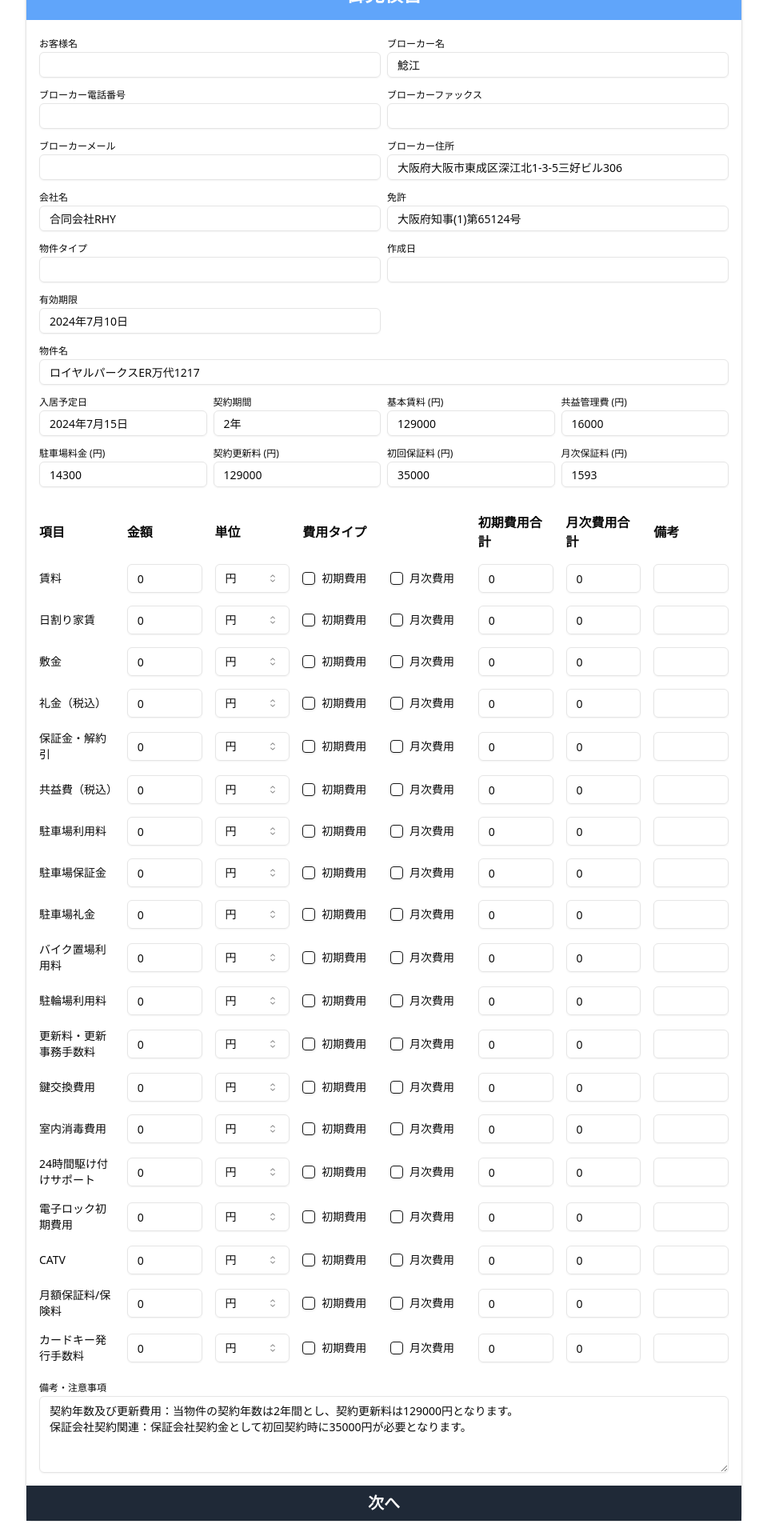
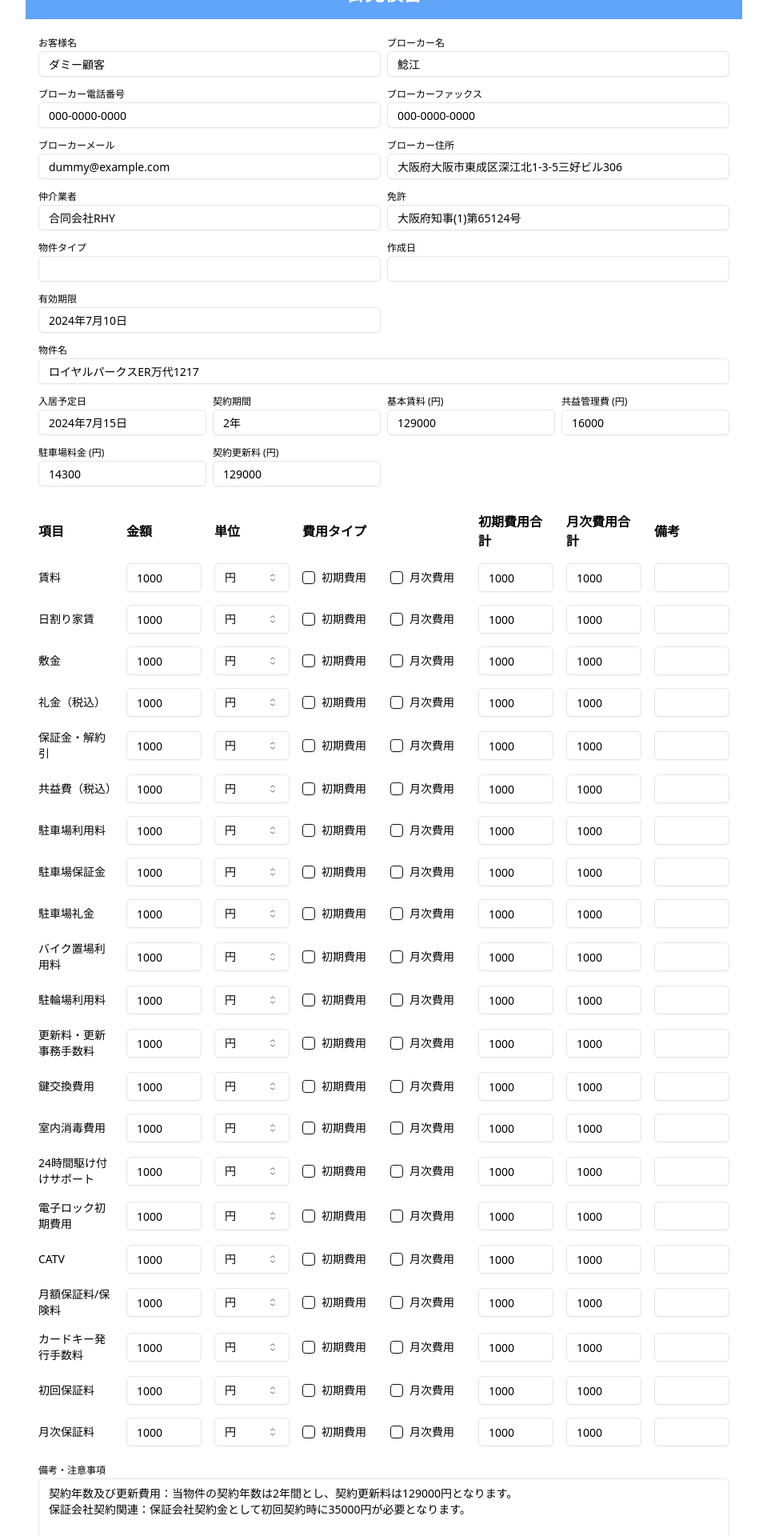
Before and after one commit to keitanamazue/estimation, a Next.js app: page / in a window 1280 px wide. Shown: the part 40-1960 px from the top of the page at 80% size, without its empty margins (160-1119 px from the left). Built offline with nearby package versions, Linux system fonts and the light colour scheme.

Commit message:
一旦いい感じに

```diff
--- a/package.json
+++ b/package.json
@@ -3,9 +3,9 @@
   "version": "0.1.0",
   "private": true,
   "scripts": {
-    "dev": "next dev",
+    "dev": "NODE_ENV=development next dev",
     "build": "next build",
-    "start": "next start",
+    "start": "NODE_ENV=prod next start",
     "lint": "next lint"
   },
   "dependencies": {
--- a/src/app/jotai.tsx
+++ b/src/app/jotai.tsx
@@ -20,15 +20,17 @@ const initialCosts = [
 	"CATV",
 	"月額保証料/保険料",
 	"カードキー発行手数料",
+	"初回保証料 ",
+	"月次保証料",
 ].map((item) => ({
 	項目: item,
-  金額: 0,
-  単位: "円",
-  初期費用: false,
-  月次費用: false,
-  初期費用合計: 0,
-  月次費用合計: 0,
-  備考: "",
+	金額: process.env.NODE_ENV === "development" ? 1000 : 0,
+	単位: process.env.NODE_ENV === "development" ? "円" : "円",
+	初期費用: process.env.NODE_ENV === "development" ? false : false,
+	月次費用: process.env.NODE_ENV === "development" ? false : false,
+	初期費用合計: process.env.NODE_ENV === "development" ? 1000 : 0,
+	月次費用合計: process.env.NODE_ENV === "development" ? 1000 : 0,
+	備考: process.env.NODE_ENV === "development" ? "" : "",
 }));
 
 type ContactFormState = {
@@ -73,14 +75,14 @@ type ContactFormState = {
 
 export const contactFormAtom = atom<ContactFormState>({
 	customer: {
-    name: "",
+		name: process.env.NODE_ENV === "development" ? "ダミー顧客" : "",
 	},
 	broker: {
 		name: "鯰江",
 		company_name: "合同会社RHY",
-    tel: "",
-    fax: "",
-    email: "",
+		tel: process.env.NODE_ENV === "development" ? "000-0000-0000" : "",
+		fax: process.env.NODE_ENV === "development" ? "000-0000-0000" : "",
+		email: process.env.NODE_ENV === "development" ? "dummy@example.com" : "",
 		address: "大阪府大阪市東成区深江北1-3-5三好ビル306",
 		license: "大阪府知事(1)第65124号",
 	},
@@ -88,17 +90,20 @@ export const contactFormAtom = atom<ContactFormState>({
 		name: "ロイヤルパークスER万代1217",
 		type: "",
 		creationDate: "",
-    expirationDate: "2024年7月10日",
-    moveInDate: "2024年7月15日",
-    contractPeriod: "2年",
-    contractRenewalFee: 129000,
-    basicRent: 129000,
-    managementFee: 16000,
-    parkingFee: 14300,
-    initialGuaranteeFee: 35000,
-    monthlyGuaranteeFee: 1593,
+		expirationDate:
+			process.env.NODE_ENV === "development" ? "2024年7月10日" : "",
+		moveInDate: process.env.NODE_ENV === "development" ? "2024年7月15日" : "",
+		contractPeriod: process.env.NODE_ENV === "development" ? "2年" : "",
+		contractRenewalFee: process.env.NODE_ENV === "development" ? 129000 : 0,
+		basicRent: process.env.NODE_ENV === "development" ? 129000 : 0,
+		managementFee: process.env.NODE_ENV === "development" ? 16000 : 0,
+		parkingFee: process.env.NODE_ENV === "development" ? 14300 : 0,
+		initialGuaranteeFee: process.env.NODE_ENV === "development" ? 35000 : 0,
+		monthlyGuaranteeFee: process.env.NODE_ENV === "development" ? 1593 : 0,
 	},
 	costs: initialCosts,
 	remarks:
-    "契約年数及び更新費用：当物件の契約年数は2年間とし、契約更新料は129000円となります。\n保証会社契約関連：保証会社契約金として初回契約時に35000円が必要となります。",
+		process.env.NODE_ENV === "development"
+			? "契約年数及び更新費用：当物件の契約年数は2年間とし、契約更新料は129000円となります。\n保証会社契約関連：保証会社契約金として初回契約時に35000円が必要となります。"
+			: "",
 });
--- a/src/app/page.tsx
+++ b/src/app/page.tsx
@@ -25,9 +25,19 @@ import {
 	SelectValue,
 } from "@/components/ui/select";
 import Link from "next/link";
+import { useState } from "react";
 
 function EstimateForm() {
+	const router = useRouter();
 	const [value, setValue] = useAtom(contactFormAtom);
+	const [formValue, setFormValue] = useState(value);
+
+	const onHandleNextPage = () => {
+		console.log({ formValue });
+
+		setValue(formValue);
+		router.push("/estimation");
+	};
 
 	return (
 		<div>
@@ -44,10 +54,10 @@ function EstimateForm() {
 							</Label>
 							<Input
 								id="property_name"
-                value={value.customer.name}
+								value={formValue.customer.name}
 								onChange={(e) =>
-                  setValue({
-                    ...value,
+									setFormValue({
+										...formValue,
 										customer: { ...value.customer, name: e.target.value },
 									})
 								}
@@ -63,11 +73,11 @@ function EstimateForm() {
 							</Label>
 							<Input
 								id="property_name"
-                value={value.broker.name}
+								value={formValue.broker.name}
 								onChange={(e) =>
-                  setValue({
-                    ...value,
-                    broker: { ...value.broker, name: e.target.value },
+									setFormValue({
+										...formValue,
+										broker: { ...formValue.broker, name: e.target.value },
 									})
 								}
 								className="h-8 text-sm"
@@ -79,11 +89,11 @@ function EstimateForm() {
 							</Label>
 							<Input
 								id="brokerTel"
-                value={value.broker.tel}
+								value={formValue.broker.tel}
 								onChange={(e) =>
-                  setValue({
-                    ...value,
-                    broker: { ...value.broker, tel: e.target.value },
+									setFormValue({
+										...formValue,
+										broker: { ...formValue.broker, tel: e.target.value },
 									})
 								}
 								className="h-8 text-sm"
@@ -95,11 +105,11 @@ function EstimateForm() {
 							</Label>
 							<Input
 								id="brokerFax"
-                value={value.broker.fax}
+								value={formValue.broker.fax}
 								onChange={(e) =>
-                  setValue({
-                    ...value,
-                    broker: { ...value.broker, fax: e.target.value },
+									setFormValue({
+										...formValue,
+										broker: { ...formValue.broker, fax: e.target.value },
 									})
 								}
 								className="h-8 text-sm"
@@ -111,11 +121,11 @@ function EstimateForm() {
 							</Label>
 							<Input
 								id="brokerEmail"
-                value={value.broker.email}
+								value={formValue.broker.email}
 								onChange={(e) =>
-                  setValue({
-                    ...value,
-                    broker: { ...value.broker, email: e.target.value },
+									setFormValue({
+										...formValue,
+										broker: { ...formValue.broker, email: e.target.value },
 									})
 								}
 								className="h-8 text-sm"
@@ -127,11 +137,11 @@ function EstimateForm() {
 							</Label>
 							<Input
 								id="brokerAddress"
-                value={value.broker.address}
+								value={formValue.broker.address}
 								onChange={(e) =>
-                  setValue({
-                    ...value,
-                    broker: { ...value.broker, address: e.target.value },
+									setFormValue({
+										...formValue,
+										broker: { ...formValue.broker, address: e.target.value },
 									})
 								}
 								className="h-8 text-sm"
@@ -141,15 +151,18 @@ function EstimateForm() {
 						{/* 仲介会社 */}
 						<div className="col-span-2">
 							<Label htmlFor="company_name" className="text-xs">
-                会社名
+								仲介業者
 							</Label>
 							<Input
 								id="company_name"
-                value={value.broker.company_name}
+								value={formValue.broker.company_name}
 								onChange={(e) =>
-                  setValue({
-                    ...value,
-                    broker: { ...value.broker, company_name: e.target.value },
+									setFormValue({
+										...formValue,
+										broker: {
+											...formValue.broker,
+											company_name: e.target.value,
+										},
 									})
 								}
 								className="h-8 text-sm"
@@ -163,11 +176,11 @@ function EstimateForm() {
 							</Label>
 							<Input
 								id="license"
-                value={value.broker.license}
+								value={formValue.broker.license}
 								onChange={(e) =>
-                  setValue({
-                    ...value,
-                    broker: { ...value.broker, license: e.target.value },
+									setFormValue({
+										...formValue,
+										broker: { ...formValue.broker, license: e.target.value },
 									})
 								}
 								className="h-8 text-sm"
@@ -182,11 +195,11 @@ function EstimateForm() {
 							</Label>
 							<Input
 								id="propertyType"
-                value={value.property.type}
+								value={formValue.property.type}
 								onChange={(e) =>
-                  setValue({
-                    ...value,
-                    property: { ...value.property, type: e.target.value },
+									setFormValue({
+										...formValue,
+										property: { ...formValue.property, type: e.target.value },
 									})
 								}
 								className="h-8 text-sm"
@@ -198,12 +211,12 @@ function EstimateForm() {
 							</Label>
 							<Input
 								id="creationDate"
-                value={value.property.creationDate}
+								value={formValue.property.creationDate}
 								onChange={(e) =>
-                  setValue({
-                    ...value,
+									setFormValue({
+										...formValue,
 										property: {
-                      ...value.property,
+											...formValue.property,
 											creationDate: e.target.value,
 										},
 									})
@@ -217,12 +230,12 @@ function EstimateForm() {
 							</Label>
 							<Input
 								id="expirationDate"
-                value={value.property.expirationDate}
+								value={formValue.property.expirationDate}
 								onChange={(e) =>
-                  setValue({
-                    ...value,
+									setFormValue({
+										...formValue,
 										property: {
-                      ...value.property,
+											...formValue.property,
 											expirationDate: e.target.value,
 										},
 									})
@@ -236,11 +249,11 @@ function EstimateForm() {
 							</Label>
 							<Input
 								id="propertyName"
-                value={value.property.name}
+								value={formValue.property.name}
 								onChange={(e) =>
-                  setValue({
-                    ...value,
-                    property: { ...value.property, name: e.target.value },
+									setFormValue({
+										...formValue,
+										property: { ...formValue.property, name: e.target.value },
 									})
 								}
 								className="h-8 text-sm"
@@ -253,12 +266,12 @@ function EstimateForm() {
               <Input
                 id="initialCost"
                 type="text"
-                value={value.property.initialCost}
+                value={formValue.property.initialCost}
                 onChange={(e) =>
-                  setValue({
-                    ...value,
+                  setFormValue({
+                    ...formValue,
                     property: {
-                      ...value.property,
+                      ...formValue.property,
                       initialCost: Number(e.target.value),
                     },
                   })
@@ -273,12 +286,12 @@ function EstimateForm() {
               <Input
                 id="monthlyFee"
                 type="text"
-                value={value.property.monthlyFee}
+                value={formValue.property.monthlyFee}
                 onChange={(e) =>
-                  setValue({
-                    ...value,
+                  setFormValue({
+                    ...formValue,
                     property: {
-                      ...value.property,
+                      ...formValue.property,
                       monthlyFee: Number(e.target.value),
                     },
                   })
@@ -292,11 +305,14 @@ function EstimateForm() {
 							</Label>
 							<Input
 								id="moveInDate"
-                value={value.property.moveInDate}
+								value={formValue.property.moveInDate}
 								onChange={(e) =>
-                  setValue({
-                    ...value,
-                    property: { ...value.property, moveInDate: e.target.value },
+									setFormValue({
+										...formValue,
+										property: {
+											...formValue.property,
+											moveInDate: e.target.value,
+										},
 									})
 								}
 								className="h-8 text-sm"
@@ -308,12 +324,12 @@ function EstimateForm() {
 							</Label>
 							<Input
 								id="contractPeriod"
-                value={value.property.contractPeriod}
+								value={formValue.property.contractPeriod}
 								onChange={(e) =>
-                  setValue({
-                    ...value,
+									setFormValue({
+										...formValue,
 										property: {
-                      ...value.property,
+											...formValue.property,
 											contractPeriod: e.target.value,
 										},
 									})
@@ -328,12 +344,12 @@ function EstimateForm() {
 							<Input
 								id="basicRent"
 								type="text"
-                value={value.property.basicRent}
+								value={formValue.property.basicRent}
 								onChange={(e) =>
-                  setValue({
-                    ...value,
+									setFormValue({
+										...formValue,
 										property: {
-                      ...value.property,
+											...formValue.property,
 											basicRent: Number(e.target.value),
 										},
 									})
@@ -348,12 +364,12 @@ function EstimateForm() {
 							<Input
 								id="managementFee"
 								type="text"
-                value={value.property.managementFee}
+								value={formValue.property.managementFee}
 								onChange={(e) =>
-                  setValue({
-                    ...value,
+									setFormValue({
+										...formValue,
 										property: {
-                      ...value.property,
+											...formValue.property,
 											managementFee: Number(e.target.value),
 										},
 									})
@@ -368,12 +384,12 @@ function EstimateForm() {
 							<Input
 								id="parkingFee"
 								type="text"
-                value={value.property.parkingFee}
+								value={formValue.property.parkingFee}
 								onChange={(e) =>
-                  setValue({
-                    ...value,
+									setFormValue({
+										...formValue,
 										property: {
-                      ...value.property,
+											...formValue.property,
 											parkingFee: Number(e.target.value),
 										},
 									})
@@ -388,53 +404,13 @@ function EstimateForm() {
 							<Input
 								id="contractRenewalFee"
 								type="text"
-                value={value.property.contractRenewalFee}
+								value={formValue.property.contractRenewalFee}
 								onChange={(e) =>
-                  setValue({
-                    ...value,
+									setFormValue({
+										...formValue,
 										property: {
-                      ...value.property,
+											...formValue.property,
 											contractRenewalFee: Number(e.target.value),
-                    },
-                  })
-                }
-                className="h-8 text-sm"
-              />
-            </div>
-            <div>
-              <Label htmlFor="initialGuaranteeFee" className="text-xs">
-                初回保証料 (円)
-              </Label>
-              <Input
-                id="initialGuaranteeFee"
-                type="text"
-                value={value.property.initialGuaranteeFee}
-                onChange={(e) =>
-                  setValue({
-                    ...value,
-                    property: {
-                      ...value.property,
-                      initialGuaranteeFee: Number(e.target.value),
-                    },
-                  })
-                }
-                className="h-8 text-sm"
-              />
-            </div>
-            <div>
-              <Label htmlFor="monthlyGuaranteeFee" className="text-xs">
-                月次保証料 (円)
-              </Label>
-              <Input
-                id="monthlyGuaranteeFee"
-                type="text"
-                value={value.property.monthlyGuaranteeFee}
-                onChange={(e) =>
-                  setValue({
-                    ...value,
-                    property: {
-                      ...value.property,
-                      monthlyGuaranteeFee: Number(e.target.value),
 										},
 									})
 								}
@@ -453,9 +429,9 @@ function EstimateForm() {
 							<div>備考</div>
 						</div>
 
-            {value.costs.map((cost, index) => (
+						{formValue.costs.map((cost, index) => (
 							<div
-                key={cost.備考}
+								key={cost.項目}
 								className="grid grid-cols-8 gap-4 items-center"
 							>
 								<Label className="text-sm font-medium">{cost.項目}</Label>
@@ -463,10 +439,12 @@ function EstimateForm() {
 									type="text"
 									value={cost.金額}
 									onChange={(e) =>
-                    setValue({
-                      ...value,
-                      costs: value.costs.map((c, i) =>
-                        i === index ? { ...c, 金額: Number(e.target.value) } : c
+										setFormValue({
+											...formValue,
+											costs: formValue.costs.map((c, i) =>
+												i === index
+													? { ...c, 金額: Number(e.target.value) }
+													: c,
 											),
 										})
 									}
@@ -476,10 +454,10 @@ function EstimateForm() {
 									<Select
 										value={cost.単位}
 										onValueChange={(val) =>
-                      setValue({
-                        ...value,
-                        costs: value.costs.map((c, i) =>
-                          i === index ? { ...c, 単位: val } : c
+											setFormValue({
+												...formValue,
+												costs: formValue.costs.map((c, i) =>
+													i === index ? { ...c, 単位: val } : c,
 												),
 											})
 										}
@@ -499,16 +477,16 @@ function EstimateForm() {
 										id={`initialCost-${index}`}
 										checked={cost.初期費用}
 										onCheckedChange={(checked) => {
-                      const newCosts = value.costs
+											const newCosts = formValue.costs
 												.map((c, i) =>
-                          i === index ? { ...c, 初期費用: !!checked } : c
+													i === index ? { ...c, 初期費用: !!checked } : c,
 												)
 												.map((c) => ({
 													...c,
 													初期費用合計: c.初期費用 ? c.金額 : 0,
 												}));
-                      setValue({
-                        ...value,
+											setFormValue({
+												...formValue,
 												costs: newCosts,
 											});
 										}}
@@ -522,16 +500,16 @@ function EstimateForm() {
 										id={`monthlyCost-${index}`}
 										checked={cost.月次費用}
 										onCheckedChange={(checked) => {
-                      const newCosts = value.costs
+											const newCosts = formValue.costs
 												.map((c, i) =>
-                          i === index ? { ...c, 月次費用: !!checked } : c
+													i === index ? { ...c, 月次費用: !!checked } : c,
 												)
 												.map((c) => ({
 													...c,
 													月次費用合計: c.月次費用 ? c.金額 : 0,
 												}));
-                      setValue({
-                        ...value,
+											setFormValue({
+												...formValue,
 												costs: newCosts,
 											});
 										}}
@@ -544,12 +522,12 @@ function EstimateForm() {
 									type="text"
 									value={cost.初期費用合計}
 									onChange={(e) =>
-                    setValue({
-                      ...value,
-                      costs: value.costs.map((c, i) =>
+										setFormValue({
+											...formValue,
+											costs: formValue.costs.map((c, i) =>
 												i === index
 													? { ...c, 初期費用合計: Number(e.target.value) }
-                          : c
+													: c,
 											),
 										})
 									}
@@ -559,12 +537,12 @@ function EstimateForm() {
 									type="text"
 									value={cost.月次費用合計}
 									onChange={(e) =>
-                    setValue({
-                      ...value,
-                      costs: value.costs.map((c, i) =>
+										setFormValue({
+											...formValue,
+											costs: formValue.costs.map((c, i) =>
 												i === index
 													? { ...c, 月次費用合計: Number(e.target.value) }
-                          : c
+													: c,
 											),
 										})
 									}
@@ -574,10 +552,10 @@ function EstimateForm() {
 									type="text"
 									value={cost.備考}
 									onChange={(e) =>
-                    setValue({
-                      ...value,
-                      costs: value.costs.map((c, i) =>
-                        i === index ? { ...c, 備考: e.target.value } : c
+										setFormValue({
+											...formValue,
+											costs: formValue.costs.map((c, i) =>
+												i === index ? { ...c, 備考: e.target.value } : c,
 											),
 										})
 									}
@@ -592,16 +570,18 @@ function EstimateForm() {
 						</Label>
 						<Textarea
 							id="remarks"
-              value={value.remarks}
-              onChange={(e) => setValue({ ...value, remarks: e.target.value })}
+							value={formValue.remarks}
+							onChange={(e) =>
+								setFormValue({ ...formValue, remarks: e.target.value })
+							}
 							className="h-24 text-sm"
 						/>
 					</div>
 				</CardContent>
 				<CardFooter className="bg-gray-800 py-2 px-4 text-white text-center text-xl font-bold">
-          <Link href="/estimation" className="w-full">
+					<button type="button" onClick={onHandleNextPage} className="w-full">
 						次へ
-          </Link>
+					</button>
 				</CardFooter>
 			</Card>
 		</div>
--- a/src/components/ui/card.tsx
+++ b/src/components/ui/card.tsx
@@ -1,21 +1,14 @@
-import * as React from "react"
+import * as React from "react";
 
-import { cn } from "@/lib/utils"
+import { cn } from "@/lib/utils";
 
 const Card = React.forwardRef<
 	HTMLDivElement,
 	React.HTMLAttributes<HTMLDivElement>
 >(({ className, ...props }, ref) => (
-  <div
-    ref={ref}
-    className={cn(
-      "rounded-xl border border-neutral-200 bg-white text-neutral-950 shadow dark:border-neutral-800 dark:bg-neutral-950 dark:text-neutral-50",
-      className
-    )}
-    {...props}
-  />
-))
-Card.displayName = "Card"
+	<div ref={ref} className={cn("rounded-xl  bg-white", className)} {...props} />
+));
+Card.displayName = "Card";
 
 const CardHeader = React.forwardRef<
 	HTMLDivElement,
@@ -26,8 +19,8 @@ const CardHeader = React.forwardRef<
 		className={cn("flex flex-col space-y-1.5 p-6", className)}
 		{...props}
 	/>
-))
-CardHeader.displayName = "CardHeader"
+));
+CardHeader.displayName = "CardHeader";
 
 const CardTitle = React.forwardRef<
 	HTMLParagraphElement,
@@ -38,8 +31,8 @@ const CardTitle = React.forwardRef<
 		className={cn("font-semibold leading-none tracking-tight", className)}
 		{...props}
 	/>
-))
-CardTitle.displayName = "CardTitle"
+));
+CardTitle.displayName = "CardTitle";
 
 const CardDescription = React.forwardRef<
 	HTMLParagraphElement,
@@ -50,16 +43,16 @@ const CardDescription = React.forwardRef<
 		className={cn("text-sm text-neutral-500 dark:text-neutral-400", className)}
 		{...props}
 	/>
-))
-CardDescription.displayName = "CardDescription"
+));
+CardDescription.displayName = "CardDescription";
 
 const CardContent = React.forwardRef<
 	HTMLDivElement,
 	React.HTMLAttributes<HTMLDivElement>
 >(({ className, ...props }, ref) => (
 	<div ref={ref} className={cn("p-6 pt-0", className)} {...props} />
-))
-CardContent.displayName = "CardContent"
+));
+CardContent.displayName = "CardContent";
 
 const CardFooter = React.forwardRef<
 	HTMLDivElement,
@@ -70,7 +63,14 @@ const CardFooter = React.forwardRef<
 		className={cn("flex items-center p-6 pt-0", className)}
 		{...props}
 	/>
-))
-CardFooter.displayName = "CardFooter"
+));
+CardFooter.displayName = "CardFooter";
 
-export { Card, CardHeader, CardFooter, CardTitle, CardDescription, CardContent }
+export {
+	Card,
+	CardHeader,
+	CardFooter,
+	CardTitle,
+	CardDescription,
+	CardContent,
+};
```
Also changed, not shown: src/app/estimation/page.tsx (+11 -18 lines). Lines whose indentation alone changed are shown as unchanged.
